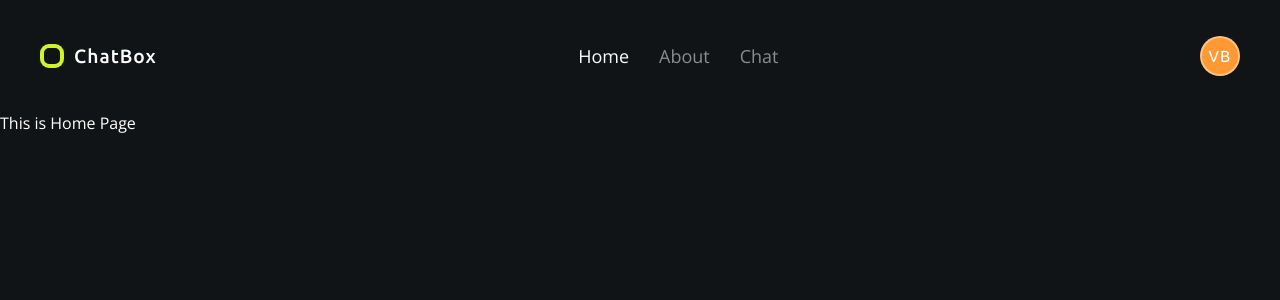
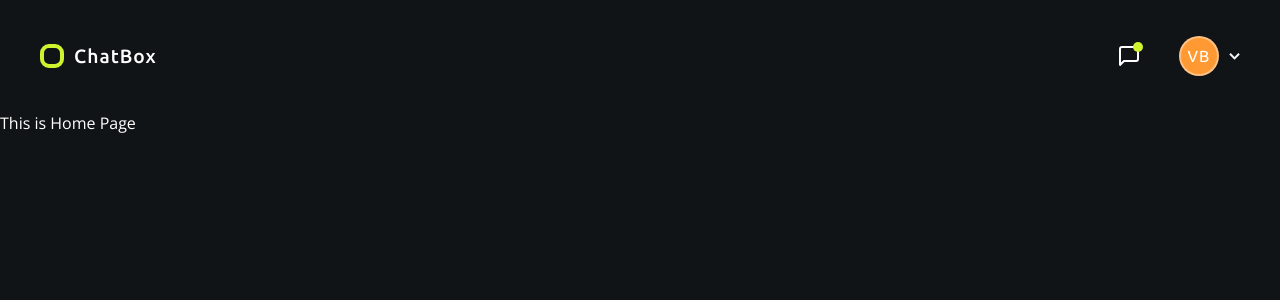
Before and after one commit to victorux/chatbox-frontend, a React (Create React App) app: page / in a window 1280 px wide. Shown: the top 300 px of the page. Built offline with nearby package versions, Linux system fonts and the light colour scheme.

Commit message:
added icons

```diff
--- a/src/components/header/Header.jsx
+++ b/src/components/header/Header.jsx
@@ -1,8 +1,10 @@
-import { Fragment} from "react";
-import { Link, NavLink, useNavigate } from "react-router-dom"
+
+import { Fragment } from "react";
+import { Link, useNavigate } from "react-router-dom"
 import Button from '../button/Button'
-import { HeaderStyled, LogoStyled, LogoIcon, LogoLabel, LinksStyled, UserArea } from './header.styled'
+import { HeaderStyled, LogoStyled, LogoIcon, LogoLabel, UserArea, ChatContainer, ChatLabel } from './header.styled'
 import UserMenu from "./UserMenu";
+import chatIcon from '../../assets/icons/chat.svg'
 
 
 
@@ -10,14 +12,10 @@ function Header() {
 
   let isUserLoggedIn = true;
 
-  let activeStyle = {
-    color: "#FFFFFF"
-  }
-
   const navigate = useNavigate();
 
-  const handleSignIn = () => navigate('/signin');
-  const handleSignUp = () => navigate('/signup');
+  const handlerGetStarted = () => navigate('/signup');
+  const handlerChat = () => navigate('/chat');
 
   return (
     <HeaderStyled>
@@ -27,18 +25,18 @@ function Header() {
           <LogoLabel>ChatBox</LogoLabel>
         </LogoStyled>
       </Link>
-      <LinksStyled>
-        <NavLink to="/" style={({isActive}) => isActive ? activeStyle : undefined} >Home</NavLink>
-        <NavLink to="/about" style={({isActive}) => isActive ? activeStyle : undefined} >About</NavLink>
-        <NavLink to="/chat" style={({isActive}) => isActive ? activeStyle : undefined} >Chat</NavLink>
-      </LinksStyled>
       <UserArea>
-        { isUserLoggedIn
-          ? <UserMenu />
-          : <Fragment>
-              <Button onClick={handleSignIn}>Sign In</Button>
-              <Button type="secondary" onClick={handleSignUp}>Sign Up</Button>
+        {
+          isUserLoggedIn
+            ?
+            <Fragment>
+              <ChatContainer onClick={handlerChat}>
+                <img src={chatIcon} alt="" />
+                <ChatLabel />
+              </ChatContainer>
+              <UserMenu />
             </Fragment>
+            : <Button type="secondary" onClick={handlerGetStarted}>Get Started</Button>
         }
       </UserArea>
     </HeaderStyled>
--- a/src/components/header/UserMenu.jsx
+++ b/src/components/header/UserMenu.jsx
@@ -1,9 +1,10 @@
 import { Container, LabelAvatar, Menu, StyledUser } from "./userMenu.styled"
 import { useState, useRef, useEffect } from 'react'
 import { useNavigate } from "react-router-dom"
-
+import arrowDown from '../../assets/icons/arrowdown.svg'
 
 function UserMenu() {
+
 const [showMenu, setShowMenu] = useState(false);
 const ref = useRef();
 const navigate = useNavigate();
@@ -34,8 +35,9 @@ const handleClickMyProfile = () => {
 
   return (
     <Container ref={ref}>
-        <StyledUser>
-            <LabelAvatar onClick={handleClickAvatar}><span>VB</span></LabelAvatar>
+        <StyledUser onClick={handleClickAvatar}>
+            <LabelAvatar><span>VB</span></LabelAvatar>
+            <img src={arrowDown}  alt="" />
         </StyledUser>
         {
           showMenu
--- a/src/components/header/header.styled.js
+++ b/src/components/header/header.styled.js
@@ -1,4 +1,5 @@
 import styled from "styled-components";
+import { device } from "../styles/breakpoints";
 
 export const HeaderStyled = styled.header`
     padding: 36px 40px;
@@ -9,6 +10,10 @@ export const HeaderStyled = styled.header`
 
     a {
         text-decoration: none;
+    }
+
+    @media ${device.mobileL} {
+        padding: 24px 14px;
     }
 `
 
@@ -38,25 +43,34 @@ export const LogoLabel = styled.span`
     color: #fff;
 `
 
-export const LinksStyled = styled.div`
-    display: flex;
-    flex-direction: row;
-    align-items: center;
-    color: ${({theme}) => theme.color.gray};
-    gap: 30px;
-
-
-    a {
-        color: ${({ theme }) => theme.color.gray };
-        text-decoration: none;
-        font-size: ${({theme}) => theme.fontSize._300};
-
-    }
-`
-
 export const UserArea = styled.div`
   display: flex;
   align-items: center;
   flex-direction: row;
-  gap: 10px;
+  gap: 40px;
+
+  @media ${device.mobileL} {
+        gap: 30px;
+    }
 `
+
+export const ChatContainer = styled.div`
+    position: relative;
+    display: flex;
+    align-items: center;
+    justify-content: center;
+    cursor: pointer;
+`
+
+export const ChatLabel = styled.div`
+    position: absolute;
+    top: -4px;
+    right: -4px;
+    width: 10px;
+    height: 10px;
+    display: flex;
+    align-items: center;
+    justify-content: center;
+    border-radius: 50%;
+    background-color: ${({theme}) => theme.color.primary};
+`
--- a/src/components/header/userMenu.styled.js
+++ b/src/components/header/userMenu.styled.js
@@ -9,7 +9,11 @@ export const Container = styled.div`
 `
 
 export const StyledUser = styled.div`
-
+    display: flex;
+    flex-direction: row;
+    align-items: center;
+    gap: 10px;
+    cursor: pointer;
 `
 
 export const LabelAvatar = styled.div`
--- /dev/null
+++ b/src/components/styles/breakpoints.js
@@ -0,0 +1,20 @@
+const sizes = {
+    mobileS: '320px',
+    mobileM: '375px',
+    mobileL: '425px',
+    tablet: '768px',
+    laptop: '1024px',
+    laptopL: '1440px',
+    desktop: '2560px',
+  };
+
+
+  export const device = {
+    mobileS: `(max-width: ${sizes.mobileS})`,
+    mobileM: `(max-width: ${sizes.mobileM})`,
+    mobileL: `(max-width: ${sizes.mobileL})`,
+    tablet: `(max-width: ${sizes.tablet})`,
+    laptop: `(max-width: ${sizes.laptop})`,
+    laptopL: `(max-width: ${sizes.laptopL})`,
+    desktop: `(max-width: ${sizes.desktop})`,
+  };
```
Also changed, not shown: src/assets/icons/arrowdown.svg (added), src/assets/icons/chat.svg (added).
